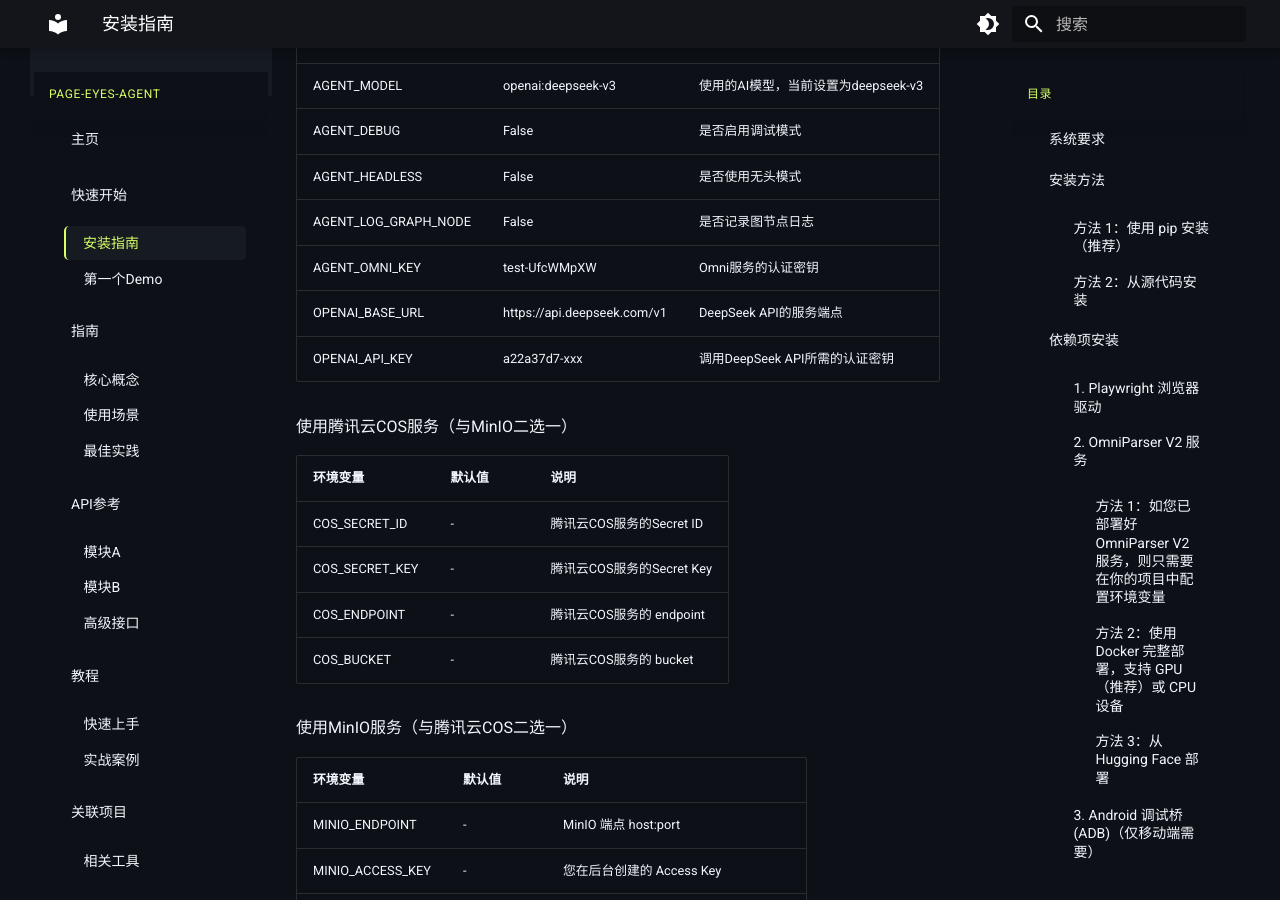
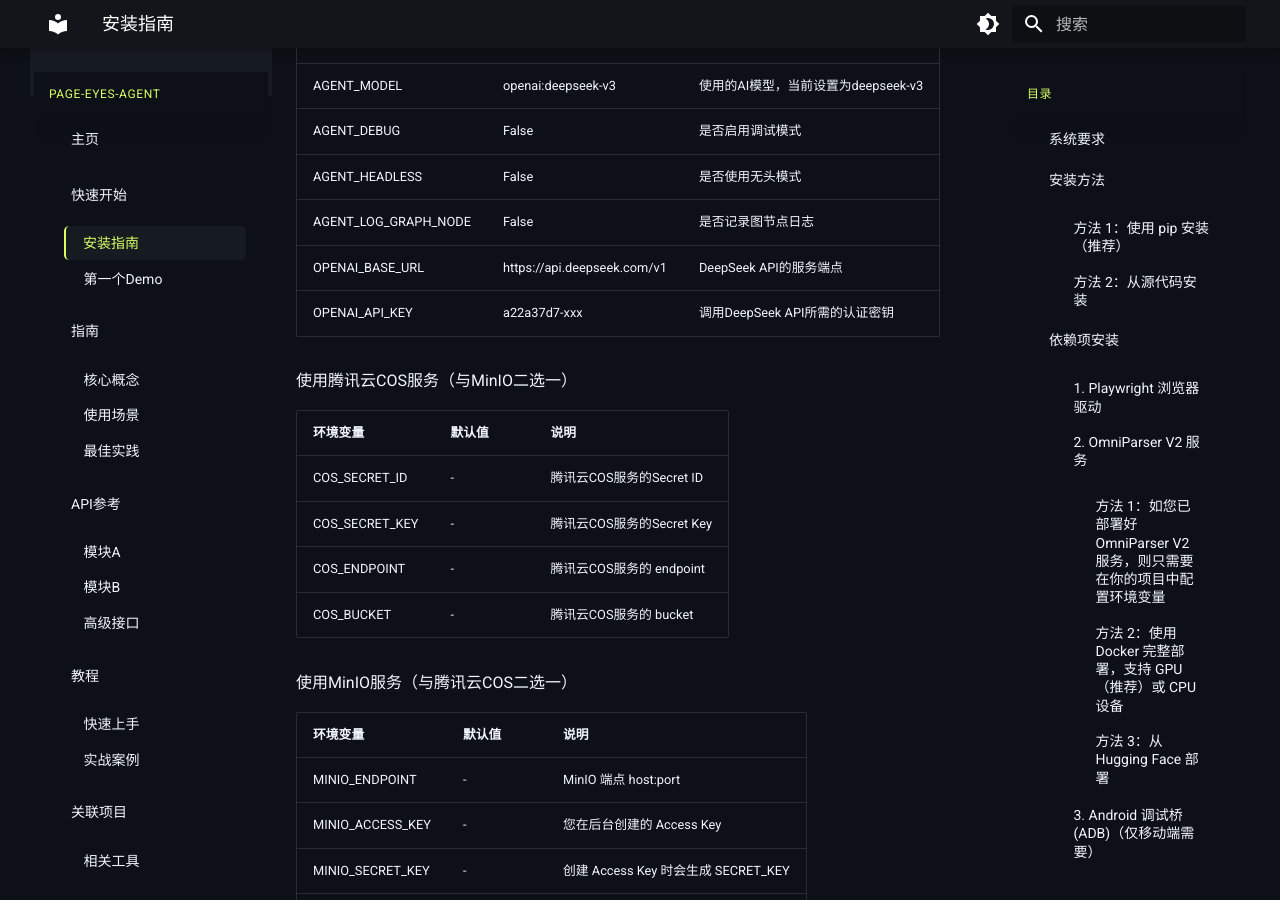
Before and after one commit to tencentmusic/page-eyes-agent, an MkDocs documentation site: the page built from docs/getting-started/installation.md, in a window 1280 px wide and 900 px high, scrolled down 3879 px. Built offline with MkDocs 1.6.1 and Material for MkDocs 9.7.7, drawn with Linux system fonts in a browser that asks for light colours.

Commit message:
docs: 更新文档

```diff
--- a/docs/getting-started/installation.md
+++ b/docs/getting-started/installation.md
@@ -187,7 +187,6 @@
 | AGENT_DEBUG       | False     | 是否启用调试模式                                                     |
 | AGENT_HEADLESS    | False     | 是否使用无头模式                                                     |
 | AGENT_LOG_GRAPH_NODE | False     | 是否记录图节点日志                                                   |
-| AGENT_OMNI_KEY    | test-UfcWMpXW | Omni服务的认证密钥                                                   |
 | OPENAI_BASE_URL   | https://api.deepseek.com/v1          | DeepSeek API的服务端点                                               |
 | OPENAI_API_KEY    | a22a37d7-xxx | 调用DeepSeek API所需的认证密钥                                       |
 
```
Also changed, not shown: README.md (+0 -1 lines).
